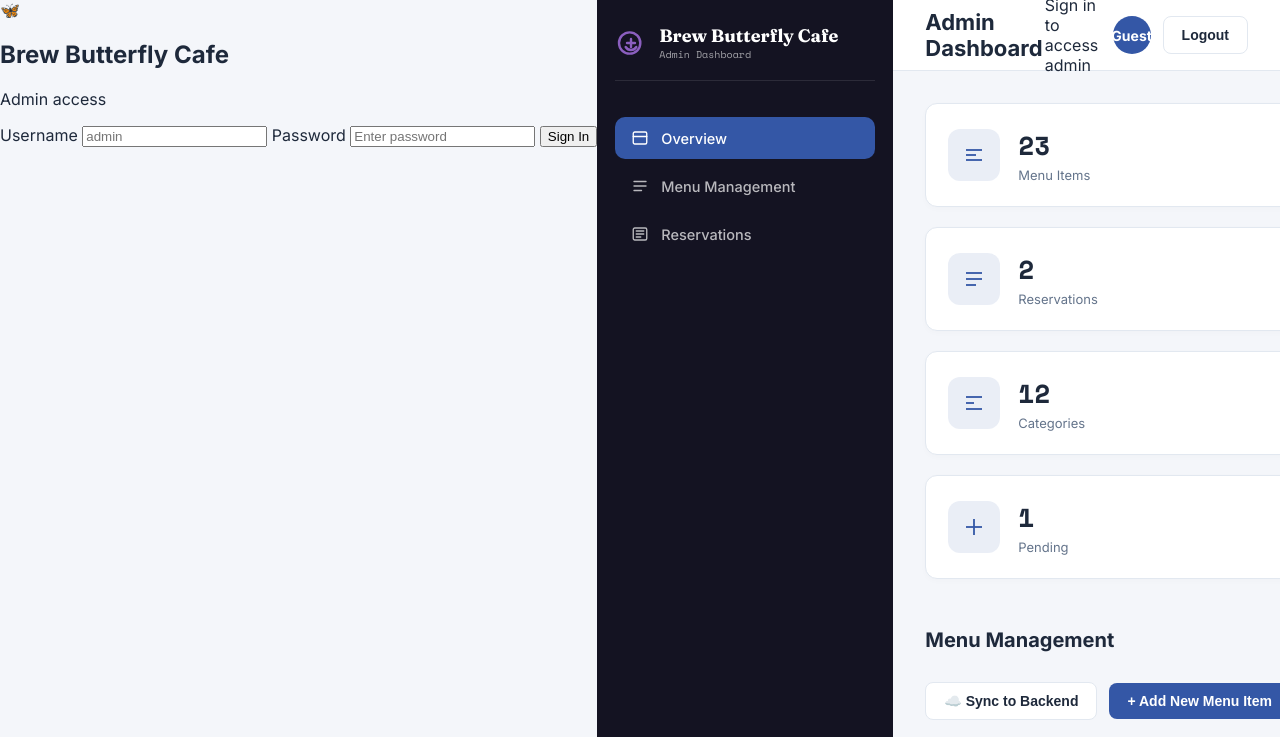
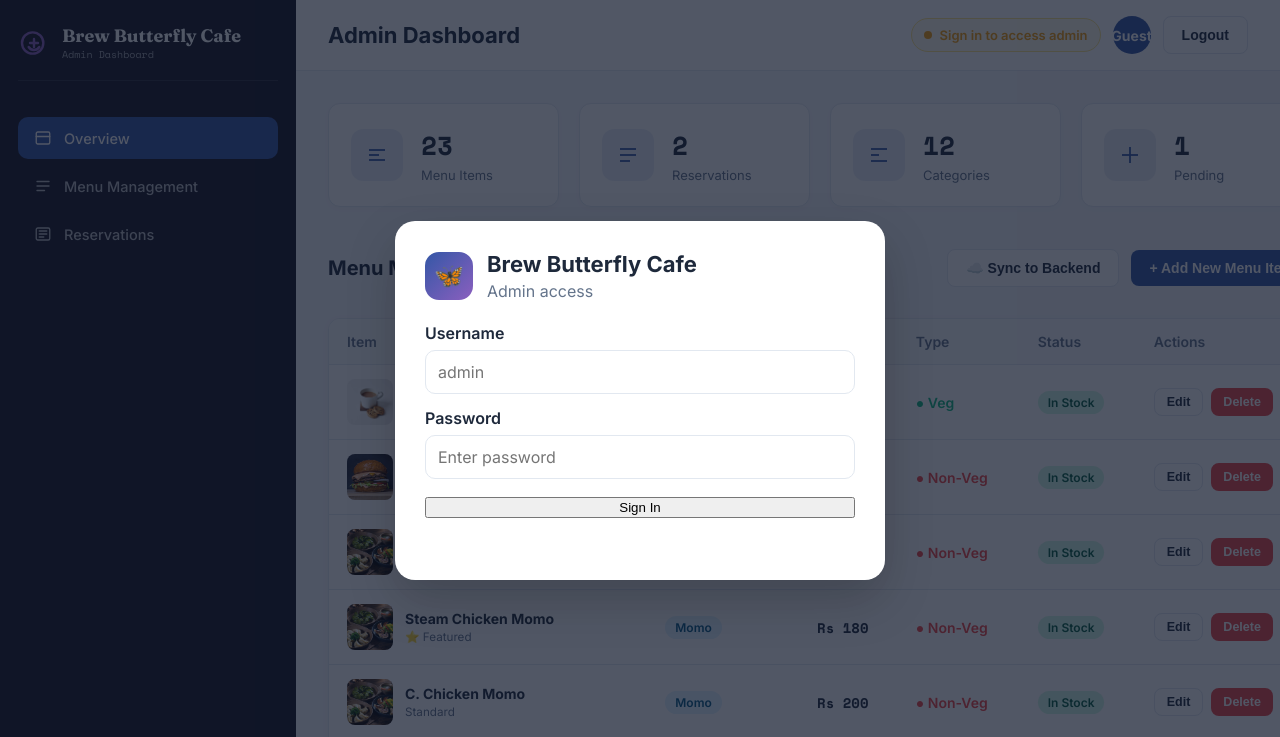
Before and after one commit to zero516y-dot/brew-butterfly-cafe, a plain HTML site: page admin/index.html in a window 1280 px wide. Shown: the top 737 px of the page. Drawn offline with nearby package versions, Linux system fonts and the light colour scheme; files whose address does not match are found by name.

Commit message:
Add styles for login overlay and card components

```diff
--- a/css/admin.css
+++ b/css/admin.css
@@ -24,6 +24,115 @@ body.admin-body {
   font-family: 'Inter', system-ui, sans-serif;
   display: flex;
   min-height: 100vh;
+}
+
+.login-overlay {
+  position: fixed;
+  inset: 0;
+  background: rgba(15, 23, 42, 0.72);
+  display: flex;
+  align-items: center;
+  justify-content: center;
+  z-index: 1000;
+  padding: 24px;
+}
+
+.login-overlay.hide {
+  display: none;
+}
+
+.login-card {
+  width: min(100%, 430px);
+  background: #fff;
+  border-radius: 20px;
+  padding: 30px;
+  box-shadow: 0 20px 50px rgba(0, 0, 0, 0.2);
+}
+
+.login-card__brand {
+  display: flex;
+  align-items: center;
+  gap: 14px;
+  margin-bottom: 22px;
+}
+
+.login-card__icon {
+  width: 48px;
+  height: 48px;
+  display: grid;
+  place-items: center;
+  border-radius: 14px;
+  background: linear-gradient(135deg, var(--admin-primary), var(--admin-accent));
+  color: #fff;
+  font-size: 24px;
+}
+
+.login-card__brand h2 { margin: 0 0 4px; font-size: 22px; }
+.login-card__brand p { margin: 0; color: var(--admin-muted); }
+
+.login-form label {
+  display: block;
+  margin-bottom: 7px;
+  font-weight: 600;
+  color: var(--admin-text);
+}
+
+.login-form input,
+.login-form select,
+.login-form textarea {
+  width: 100%;
+  border: 1px solid var(--admin-border);
+  border-radius: 10px;
+  padding: 11px 12px;
+  margin-bottom: 14px;
+  font: inherit;
+  box-sizing: border-box;
+}
+
+.login-form button {
+  width: 100%;
+  justify-content: center;
+  margin-top: 4px;
+}
+
+.login-error {
+  min-height: 20px;
+  margin: 12px 0 0;
+  color: var(--admin-danger);
+  font-size: 14px;
+}
+
+.backend-badge {
+  display: inline-flex;
+  align-items: center;
+  gap: 8px;
+  padding: 8px 12px;
+  border-radius: 999px;
+  font-size: 13px;
+  font-weight: 600;
+  color: var(--admin-text);
+  background: #f8fafc;
+  border: 1px solid var(--admin-border);
+}
+
+.backend-badge.online {
+  color: var(--admin-success);
+  background: #ecfdf5;
+  border-color: #a7f3d0;
+}
+
+.backend-badge.offline {
+  color: var(--admin-warning);
+  background: #fffbeb;
+  border-color: #fde68a;
+}
+
+.backend-badge .dot {
+  width: 8px;
+  height: 8px;
+  border-radius: 50%;
+  background: currentColor;
+  display: inline-block;
 }
 
 /* Sidebar */
```
